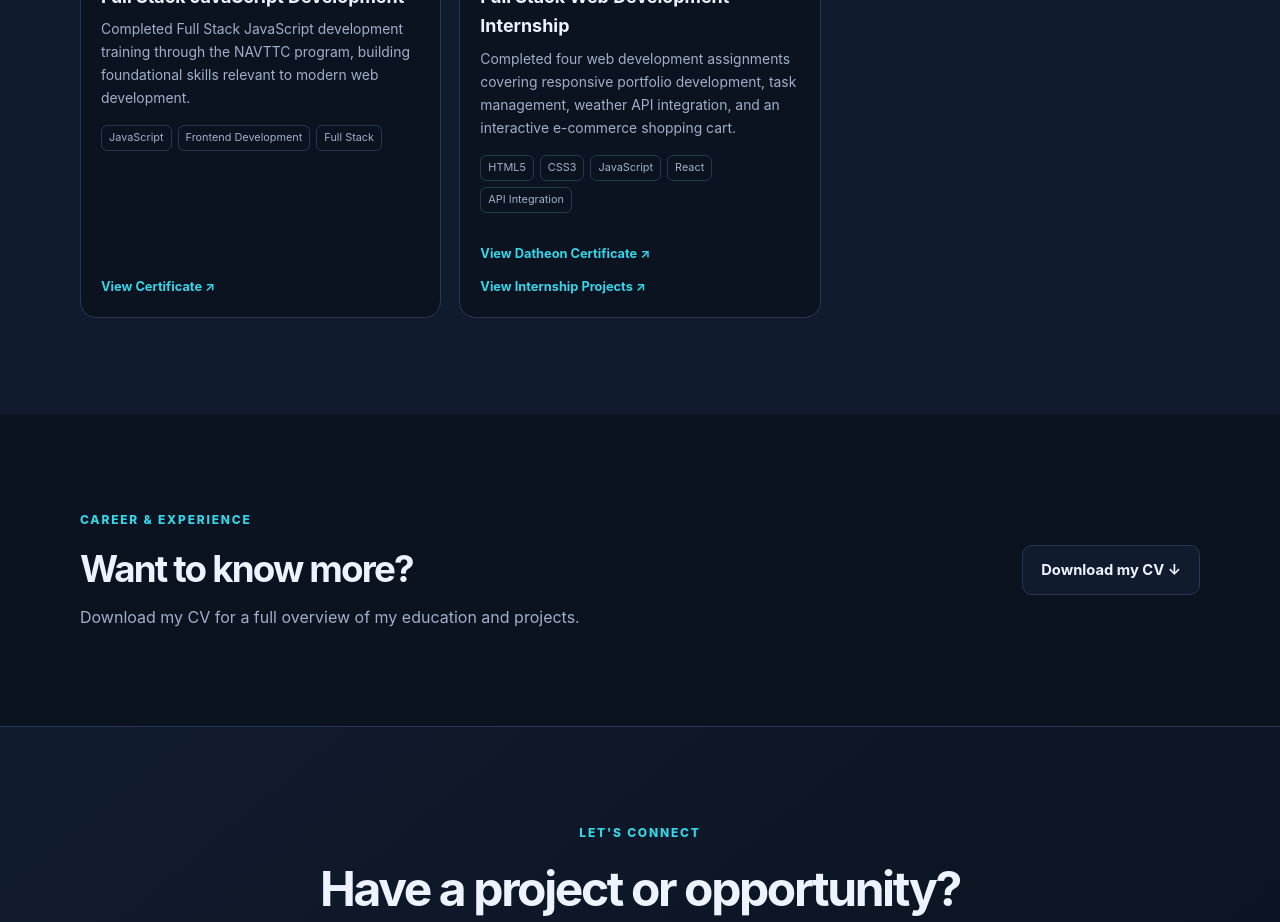
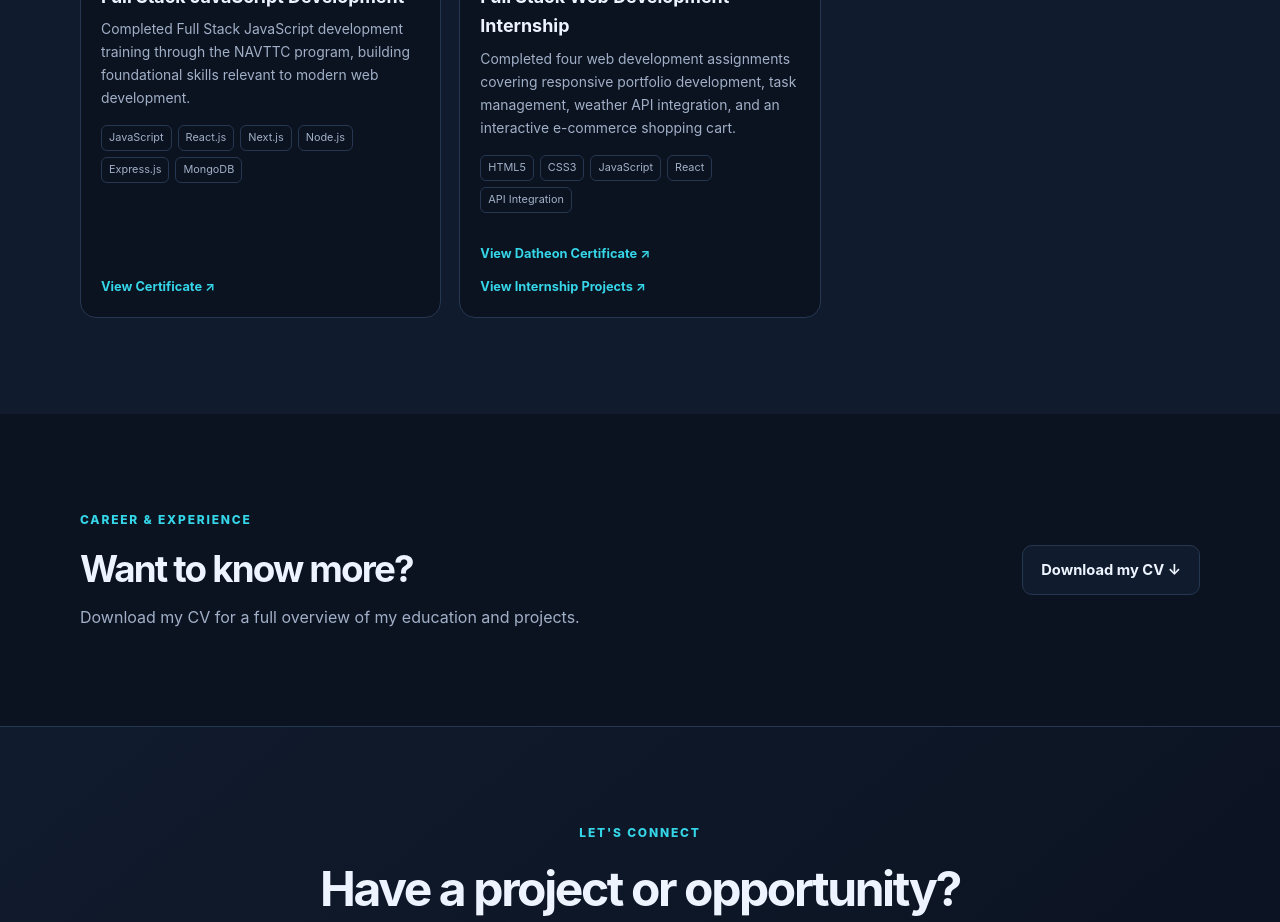
Before and after one commit to mhummadhamza321-commits/hamza-developer-portfolio, a plain HTML site: page index.html in a window 1280 px wide. Shown: the part 4520-5442 px from the top of the page. Drawn offline with Linux system fonts and the light colour scheme.

Commit message:
Update index.html

```diff
--- a/index.html
+++ b/index.html
@@ -374,8 +374,11 @@
 
               <div class="tag-list">
                 <span>JavaScript</span>
-                <span>Frontend Development</span>
-                <span>Full Stack</span>
+                <span>React.js</span>
+                <span>Next.js</span>
+                <span>Node.js</span>
+                <span>Express.js</span>
+                <span>MongoDB</span>
               </div>
 
               <a class="project-link" href="assets/NAVTTC-Full-Stack-JavaScript-Certificate.pdf" target="_blank"
```
